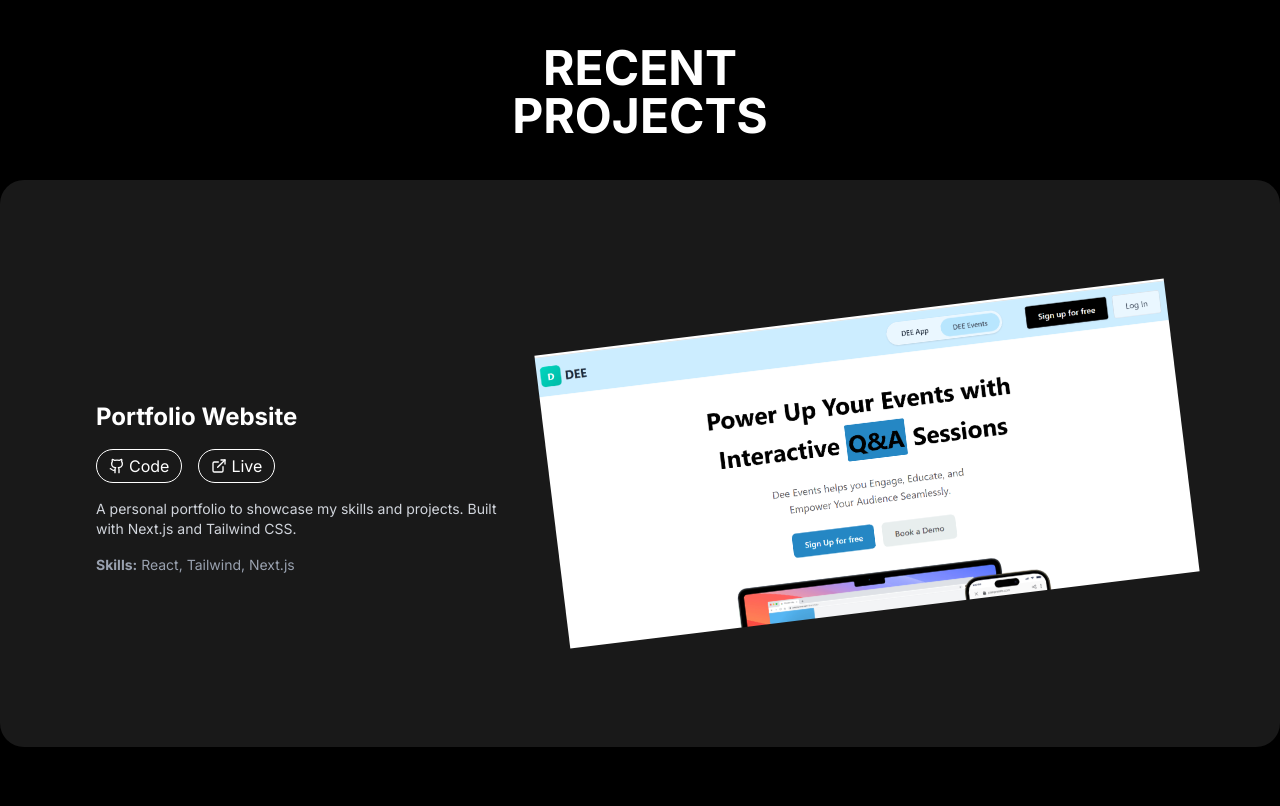
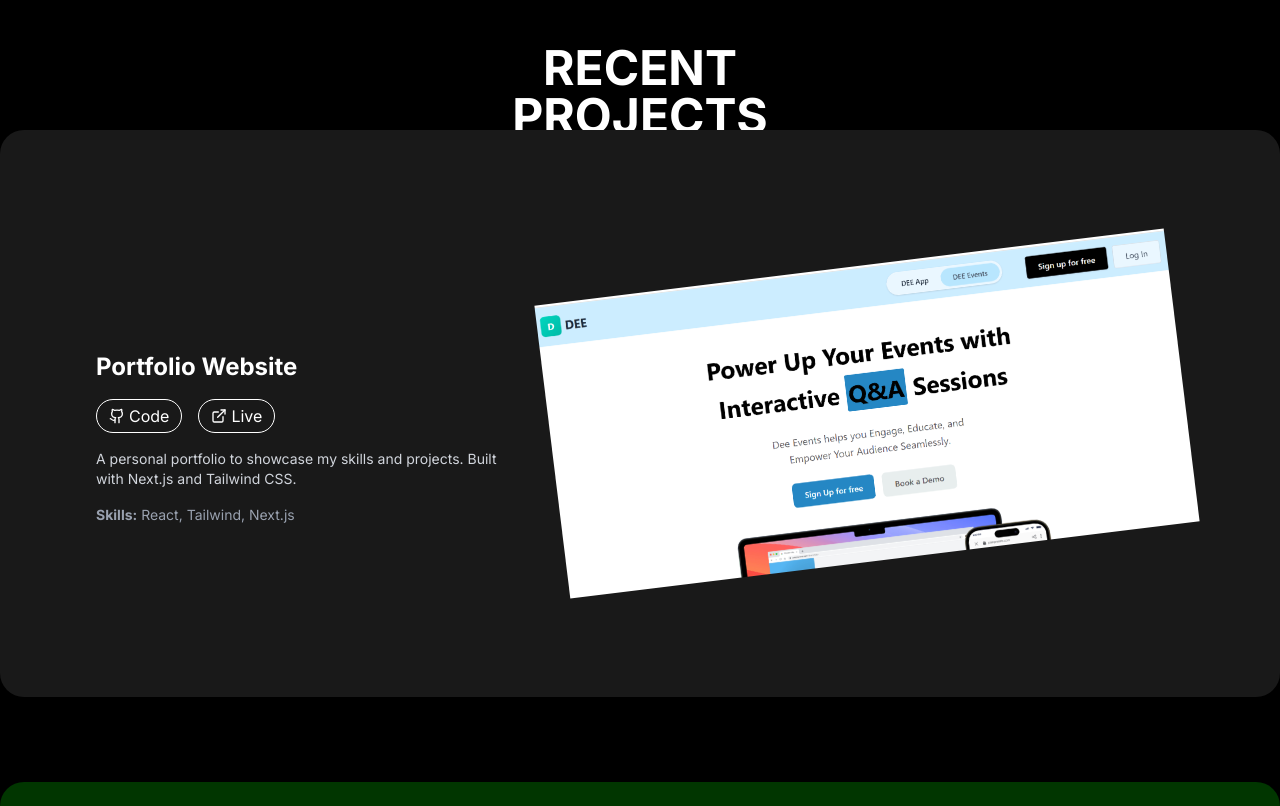
Before and after one commit to fabusuyi-deborah/deborah-fabusuyi, a Next.js app: page / in a window 1280 px wide. Shown: the part 1160-1966 px from the top of the page. Built offline with nearby package versions, Linux system fonts and the light colour scheme.

Commit message:
add: on-scroll projrct card animation

```diff
--- a/src/components/sections/Connect.tsx
+++ b/src/components/sections/Connect.tsx
@@ -12,7 +12,7 @@ export default function Connect() {
          <div>
           <button className="px-3 py-2 rounded-full border border-black text-3xl ">
             <span className="mr-1 bg-[#0DC420] rounded-full h-3 w-3 inline-block"></span>
-            deborahfabusuyi03@gmail.com
+            fabusuyideborah03@gmail.com
             <span className="ml-1 bg-[#0DC420] rounded-full h-3 w-3 inline-block"></span>
 
           </button>
--- a/src/components/sections/Projects.tsx
+++ b/src/components/sections/Projects.tsx
@@ -1,6 +1,9 @@
-// src/components/sections/Projects.tsx
+// src/components/sections/ProjectsSection.tsx
+"use client";
 
-import ProjectCard from '@/components/shared/ProjectCard';
+import { useRef } from "react";
+import { useScroll, useTransform, motion, MotionValue } from "framer-motion";
+import ProjectCard from "@/components/shared/ProjectCard";
 
 type Project = {
   slug: string;
@@ -10,6 +13,7 @@ type Project = {
   stack: string[];
   liveLink: string;
   githubLink: string;
+  bgColor?: string;
 };
 
 type ProjectsSectionProps = {
@@ -17,17 +21,65 @@ type ProjectsSectionProps = {
 };
 
 export default function ProjectsSection({ projects }: ProjectsSectionProps) {
+  const containerRef = useRef<HTMLDivElement>(null);
+  const { scrollYProgress } = useScroll({
+    target: containerRef,
+    offset: ["start start", "end end"],
+  });
+
   return (
-    <section className='bg-black text-white py-30 mt-20 '>
-      <h1 className='text-5xl font-bold py-10 text-center '>
-        <span className='block'>RECENT</span>
-        <span className='block'> PROJECTS</span>
+    <section className="bg-black text-white py-30 mt-20" ref={containerRef}>
+      <h1 className="text-5xl font-bold py-10 text-center">
+        <span className="block">RECENT</span>
+        <span className="block">PROJECTS</span>
       </h1>
-      <div className="flex flex-col gap-6 md:gap-12 lg:gap-16">
-        {projects.map((project) => (
-          <ProjectCard key={project.slug} project={project} />
+
+      <div className="relative h-[400vh]">
+        {projects.map((project, index) => (
+          <ProjectMotionCard
+            key={project.slug}
+            project={project}
+            index={index}
+            total={projects.length}
+            scrollYProgress={scrollYProgress}
+          />
         ))}
       </div>
     </section>
   );
 }
+
+type ProjectMotionCardProps = {
+  project: Project;
+  index: number;
+  total: number;
+  scrollYProgress: MotionValue<number>;
+};
+
+function ProjectMotionCard({
+  project,
+  index,
+  total,
+  scrollYProgress,
+}: ProjectMotionCardProps) {
+  // Each card's animation window
+  const start = index * (1 / total);
+  const end = start + 1 / total;
+
+  // Move card slightly up only when it's "active"
+  const y = useTransform(scrollYProgress, [start, end], [0, -50]);
+
+  return (
+    <motion.div
+      style={{
+        y,
+        position: "sticky",
+        top: "10vh",
+        zIndex: index + 1, // later cards on top
+      }}
+      className="mb-12"
+    >
+      <ProjectCard project={project} />
+    </motion.div>
+  );
+}
--- a/src/components/shared/ProjectCard.tsx
+++ b/src/components/shared/ProjectCard.tsx
@@ -1,6 +1,8 @@
+// src/components/shared/ProjectCard.tsx
 import Image from "next/image";
 import { Github, ExternalLink } from "lucide-react";
 import Link from "next/link";
+import { motion } from "framer-motion";
 
 type Project = {
   title: string;
@@ -12,21 +14,36 @@ type Project = {
   bgColor?: string;
 };
 
-export default function ProjectCard({ project }: { project: Project }) {
+export default function ProjectCard({
+  project,
+  style,
+}: {
+  project: Project;
+  style?: React.CSSProperties;
+}) {
   return (
-    <div
-      className={`w-full rounded-3xl md:p-24 px-8 py-10  flex flex-col-reverse lg:flex-row items-center justify-between gap-8  ${project.bgColor}`}
+    <motion.div
+      style={style}
+      className={`w-full rounded-3xl md:p-24 px-8 py-10 flex flex-col-reverse lg:flex-row items-center justify-between gap-8 ${project.bgColor}`}
     >
       {/* Text Section */}
-      <div className="text-white w-full lg:w-2/5 space-y-4 mt-4 sm:mt-12 ">
+      <div className="text-white w-full lg:w-2/5 space-y-4 mt-4 sm:mt-12">
         <h2 className="text-2xl font-bold">{project.title}</h2>
 
         <div className="flex items-center gap-4">
-          <Link href={project.githubLink} target="_blank" className="flex items-center gap-1 border border-white px-3 py-1 rounded-full">
+          <Link
+            href={project.githubLink}
+            target="_blank"
+            className="flex items-center gap-1 border border-white px-3 py-1 rounded-full"
+          >
             <Github size={16} /> Code
           </Link>
 
-          <Link href={project.liveLink} target="_blank" className="flex items-center gap-1 border border-white px-3 py-1 rounded-full">
+          <Link
+            href={project.liveLink}
+            target="_blank"
+            className="flex items-center gap-1 border border-white px-3 py-1 rounded-full"
+          >
             <ExternalLink size={16} /> Live
           </Link>
         </div>
@@ -48,6 +65,6 @@ export default function ProjectCard({ project }: { project: Project }) {
           className="transform lg:-rotate-7"
         />
       </div>
-    </div>
+    </motion.div>
   );
 }
```
